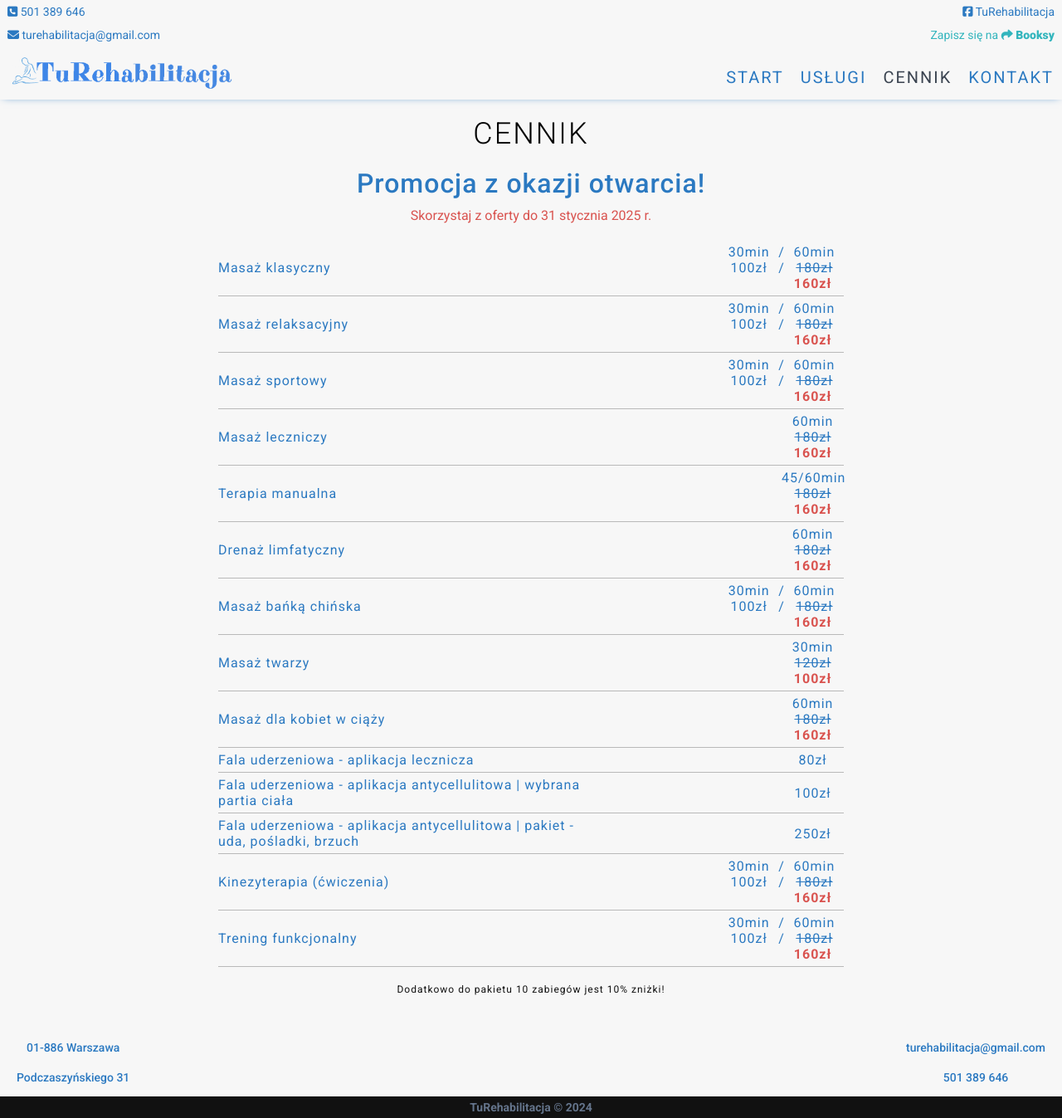
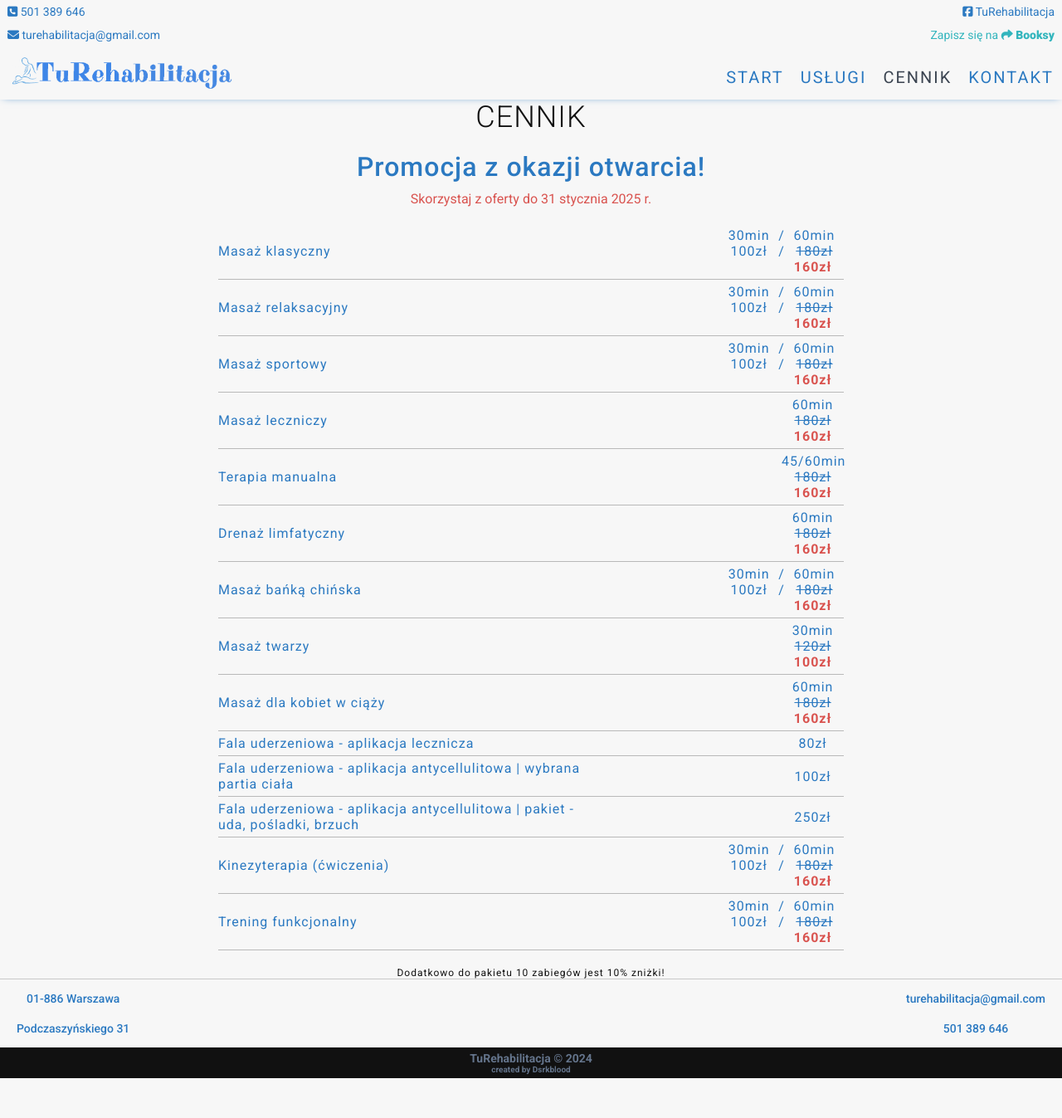
Before and after one commit to Dsrkblood/TuRehabilitacja, a React (Vite) app: page /cennik in a window 1280 px wide. Shown: the whole page at 83% size. After the commit the page ends 1299 px from the top, so only its background shows below. Built offline with nearby package versions, Linux system fonts and the light colour scheme.

Commit message:
style update

```diff
--- a/src/components/contact/ContactLink.module.css
+++ b/src/components/contact/ContactLink.module.css
@@ -3,6 +3,7 @@
 	flex-direction: column;
 	justify-content: center;
 	align-items: center;
+	padding: 0 2rem;
 }
 
 .container {
--- a/src/components/footer/Footer.jsx
+++ b/src/components/footer/Footer.jsx
@@ -20,6 +20,17 @@ export default function Footer() {
 				<p>
 					{DATA.aboutUs.company} &copy; {year}
 				</p>
+				<p>
+					<p className={classes.gitPromo}>
+						created by
+						<a
+							href='https://github.com/Dsrkblood'
+							target='_blank'
+							rel='noopener noreferrer'>
+							&nbsp;Dsrkblood
+						</a>
+					</p>
+				</p>
 			</div>
 		</>
 	);
--- a/src/components/footer/Footer.module.css
+++ b/src/components/footer/Footer.module.css
@@ -4,6 +4,7 @@
 	align-items: center;
 	width: 100%;
 	background-color: var(--sectionBackgroundColor);
+	border-top: 0.1rem solid #00000030;
 }
 .container {
 	display: flex;
@@ -35,13 +36,21 @@
 	background-color: var(--secondaryColor);
 }
 
+.gitPromo {
+	font-size: 1rem;
+}
+
+.gitPromo a {
+	color: var(--linkColor);
+}
+
 @media (min-width: 481px) {
 	.footer p,
 	.footer a {
 		font-size: 1.4rem;
 		margin: 0.5rem 0;
 	}
-	.brand{
+	.brand {
 		font-size: 1.4rem;
 	}
 }
--- a/src/components/home/CirclePhoto.module.css
+++ b/src/components/home/CirclePhoto.module.css
@@ -42,10 +42,10 @@
 	max-width: 50%;
 }
 .offerTitle {
-	color: var(--primaryColor);
-	text-transform: uppercase;
 	font-size: 1.6rem;
 	text-align: right;
+	text-transform: uppercase;
+	color: var(--primaryColor);
 }
 .offer:nth-child(odd) .offerTitle {
 	text-align: left;
@@ -63,8 +63,8 @@
 }
 
 .listItem {
+	margin-top: 1rem;
 	margin-left: 1rem;
-	margin-top: 1rem;
 	font-size: 1.4em;
 	line-height: 1.6rem;
 	color: var(--secondaryColor);
@@ -98,8 +98,8 @@
 	.offerTitle,
 	.offer:nth-child(odd) .offerTitle {
 		margin: 1rem 0;
+		font-size: 2.4rem;
 		text-align: start;
-		font-size: 2.4rem;
 	}
 	.summaryOffer {
 		display: inline;
--- a/src/components/pricing/Sale.module.css
+++ b/src/components/pricing/Sale.module.css
@@ -1,4 +1,4 @@
 .sale {
+	font-weight: 600;
 	color: var(--alertColor);
-	font-weight: 600;
 }
--- a/src/components/pricing/ServiceCosts.module.css
+++ b/src/components/pricing/ServiceCosts.module.css
@@ -3,15 +3,16 @@
 	flex-direction: column;
 	justify-content: center;
 	align-items: center;
-	padding: 2rem 1rem 4rem;
+	padding: 0rem 2rem;
 }
 
 .header {
+	margin-bottom: 2rem;
 	font-size: 3.6rem;
 	font-weight: 300;
-	letter-spacing: 0.2rem;
+	letter-spacing: 0.1rem;
 	text-transform: uppercase;
-	margin-bottom: 2rem;
+	color: var(--secondaryColor);
 }
 
 .listTable {
@@ -21,7 +22,6 @@
 }
 
 .listItem {
-	width: 100%;
 	display: flex;
 	justify-content: space-between;
 	align-items: center;
@@ -48,7 +48,6 @@
 	display: flex;
 	justify-content: center;
 	align-items: center;
-	/* text-align: left; */
 }
 
 .priceBox p {
@@ -69,8 +68,8 @@
 
 .promoParagraph{
 	margin: 1rem 0 2rem;
+	font-size: 1.6rem;
 	text-align: center;
-	font-size: 1.6rem;
 	color: var(--alertColor);
 }
 
--- a/src/components/treatments.jsx/OfferItem.module.css
+++ b/src/components/treatments.jsx/OfferItem.module.css
@@ -1,7 +1,7 @@
 .offerItem {
 	padding: 0.5rem 2rem;
 	text-align: center;
-    max-width: 50rem;
+	max-width: 50rem;
 }
 
 .titleOffer {
@@ -13,25 +13,29 @@
 	color: var(--primaryColor);
 	border-top: 0.1rem solid #00000040;
 	cursor: pointer;
+	transition: color 0.3s ease-in;
+}
+
+.titleOffer:hover {
+	color: var(--linkColor);
 }
 
 .summaryBox {
 	max-height: 0px;
 	overflow: hidden;
-    opacity: 0;
-	transition: max-height 0.3s ease-in, opacity .3s ease-in;
+	opacity: 0;
+	transition: max-height 0.3s ease-in, opacity 0.3s ease-in;
 }
 
 .summaryBox.open {
 	max-height: 50rem;
-    opacity: 1;
+	opacity: 1;
 }
 
 .summaryOffer,
 .listItem {
 	margin-top: 0.5rem;
 	font-size: 1.6rem;
-	/* font-weight: 200; */
 	font-weight: 300;
 	line-height: 2rem;
 	letter-spacing: 0.1rem;
@@ -43,5 +47,6 @@
 }
 
 .listItem {
-	font-size: 1.4rem;
+	font-size: 1.6rem;
+	border-top: 0.1rem solid #00000020;
 }
--- a/src/components/treatments.jsx/TreatmentsItems.module.css
+++ b/src/components/treatments.jsx/TreatmentsItems.module.css
@@ -8,9 +8,9 @@
 
 .header {
 	font-size: 3.6rem;
+    font-weight: 300;
 	letter-spacing: 0.2rem;
     text-transform: uppercase;
-    font-weight: 300;
 }
 .offertsBox{
     margin: 2rem 0;
```
Also changed, not shown: 1 other file (tests, documents, lock files or other folders).
